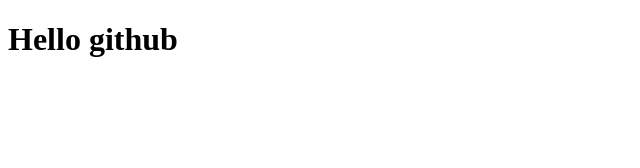
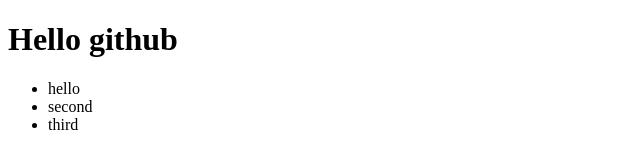
Before and after one commit to Drantho/uwgithubexample, a plain HTML site: page index.html in a window 1280 px wide. Shown: the whole page, without its empty margins (0-640 px from the left). Drawn offline with Linux system fonts and the light colour scheme.

Commit message:
added ul

```diff
--- a/index.html
+++ b/index.html
@@ -7,5 +7,12 @@
 </head>
 <body>
     <h1>Hello github</h1>
+
+    <ul>
+        <li>hello</li>
+        <li>second</li>
+        <li>third
+    </li>
+    </ul>
 </body>
 </html>
```
